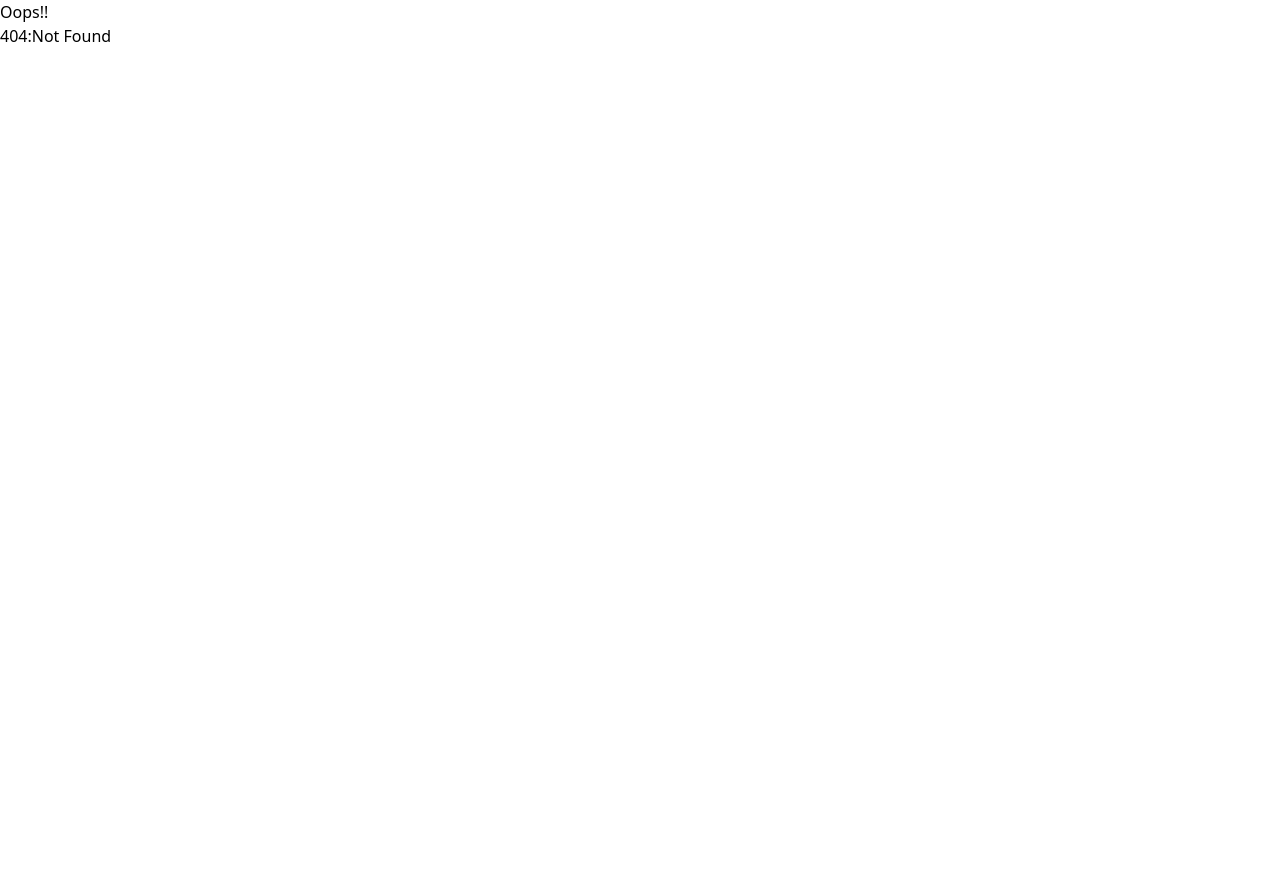
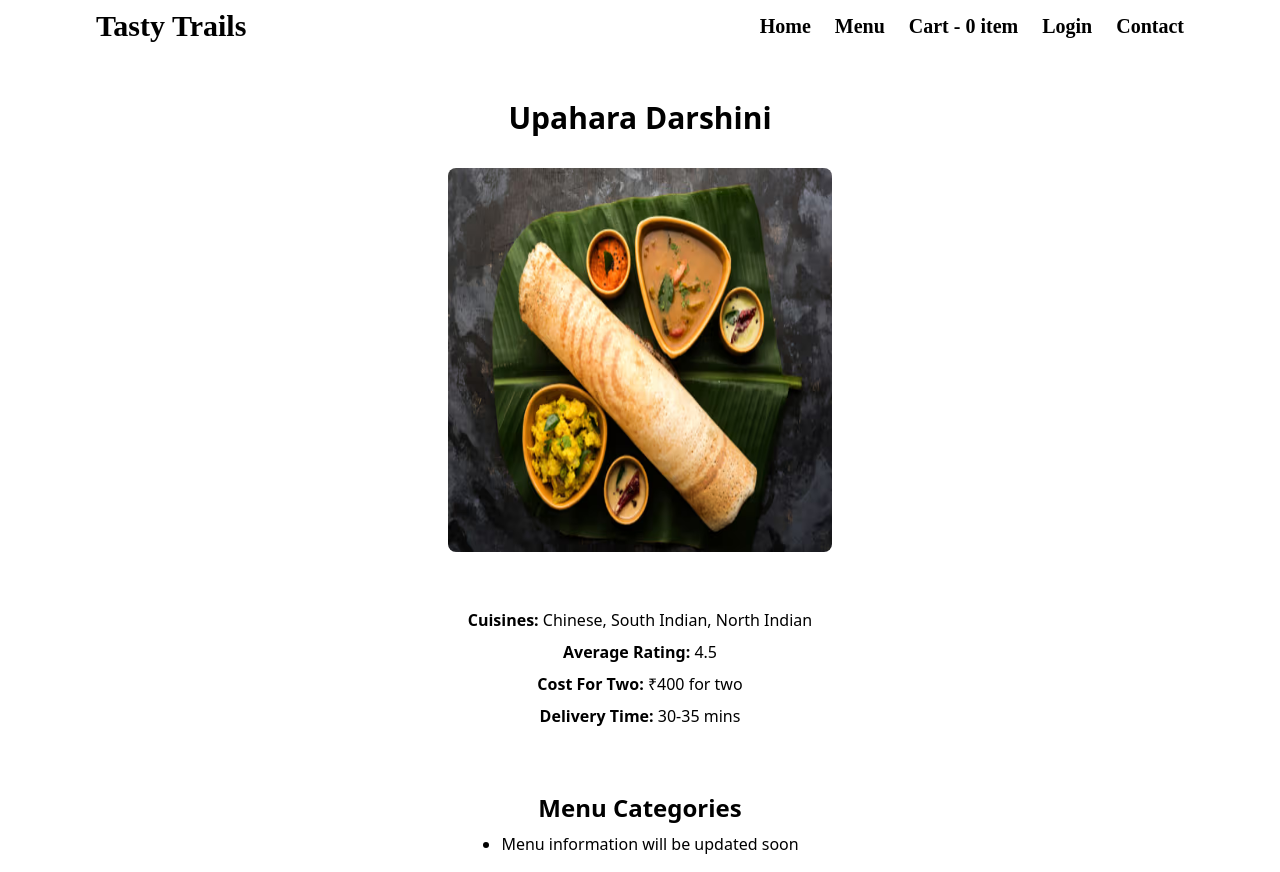
Before and after one commit to Deeksha1502/FoodApp, a React (Vite) app: page /restaurant/102324 in a window 1280 px wide. Before the commit this address had no page. Before the commit the page ends 800 px from the top, so only its background shows below. Built offline with nearby package versions, Linux system fonts and the light colour scheme; a web font is replaced by a local one.

Commit message:
feat/Restaurantdetails

```diff
--- a/src/Router1.js
+++ b/src/Router1.js
@@ -11,6 +11,7 @@ import {
 } from "./components";
 
 import { resMenu } from "./utils/mockMenu";
+import { RestaurantDetails } from "./components/RestaurantDetails";
 
 const AppLayout = () => {
   return (
@@ -46,6 +47,10 @@ export const appRouter = createBrowserRouter([
         path: "/login",
         element: <Login />,
       },
+      {
+        path:"/restaurant/:id",
+        element:<RestaurantDetails />
+      }
     ],
     errorElement: <ErrorDisplay />,
   },
--- a/src/components/RestaurantCard.js
+++ b/src/components/RestaurantCard.js
@@ -1,7 +1,10 @@
+import { Link } from 'react-router-dom';
+
 export const RestaurantCard = (props) => {
   const { resList } = props;
 
   return (
+    <Link to={`/restaurant/${resList.id}`} className="block">
     <div className="m-8 p-4 w-[250px] border-1 border-blue-700 bg-white rounded-lg hover:bg-purple-100 shadow-lg">
       <img
         className="rounded-md h-56 w-full"
@@ -29,5 +32,6 @@ export const RestaurantCard = (props) => {
         </h4>
       </div>
     </div>
+    </Link>
   );
 };
--- /dev/null
+++ b/src/components/RestaurantDetails.jsx
@@ -0,0 +1,51 @@
+// RestaurantDetails.jsx
+import React from "react";
+import { useParams } from "react-router-dom";
+import { useProducts } from "../context/ContextItems";
+
+export const RestaurantDetails = () => {
+  const { id } = useParams();
+  const { listOfRestaurants } = useProducts();
+
+  const restaurant = listOfRestaurants.find((res) => res.id === id);
+
+  if (!restaurant) {
+    return <div>Restaurant not found</div>;
+  }
+
+  return (
+    <div className="container mx-auto p-4 flex item-center flex-col justify-center text-center md:justify-center md:items-center">
+      <h1 className="text-3xl font-bold m-8">{restaurant.name}</h1>
+      <img
+        src={restaurant.cloudinaryImageId}
+        alt={restaurant.name}
+        className="h-96 w-96 mb-4 rounded-lg md:items-center flex md:justify-center"
+      />
+      <div className="p-8">
+        <p className="m-2">
+          <strong>Cuisines:</strong> {restaurant.cuisines.join(", ")}
+        </p>
+        <p className="m-2">
+          <strong>Average Rating:</strong> {restaurant.avgRating}
+        </p>
+        <p className="m-2">
+          <strong>Cost For Two:</strong> {restaurant.costForTwo}
+        </p>
+        <p className="m-2">
+          <strong>Delivery Time:</strong> {restaurant.sla.slaString}
+        </p>
+      </div>
+
+      <h2 className="text-2xl font-bold mt-6 mb-2">Menu Categories</h2>
+      <ul className="list-disc pl-5">
+        {restaurant.menu && restaurant.menu.items ? (
+          Object.values(restaurant.menu.items).map((item) => (
+            <li key={item.id}>{item.category}</li>
+          ))
+        ) : (
+          <li>Menu information will be updated soon</li>
+        )}
+      </ul>
+    </div>
+  );
+};
--- a/src/components/index.js
+++ b/src/components/index.js
@@ -6,3 +6,4 @@ export * from "./Error";
 export * from "./RestaurantMenuList";
 export * from "./NewBodyPage";
 export * from "./Cart";
+export * from "./RestaurantDetails";
--- a/src/utils/mockData.js
+++ b/src/utils/mockData.js
@@ -101,7 +101,7 @@ export const resList = [
     },
   },
   {
-    id: "146304",
+    id: "16304",
     name: "A2B - Adyar Ananda Bhavan",
     cloudinaryImageId: ab,
     locality: "Victoria Road",
@@ -151,7 +151,7 @@ export const resList = [
   },
 
   {
-    id: "8766",
+    id: "11551",
     name: "Theobroma",
     cloudinaryImageId: theobroma,
     locality: "Richmond Town",
@@ -177,7 +177,7 @@ export const resList = [
   },
 
   {
-    id: "30531",
+    id: "15199",
     name: "Hotel Empire",
     cloudinaryImageId: empire,
     locality: "Brigade Road",
@@ -228,7 +228,7 @@ export const resList = [
   },
 
   {
-    id: "77949",
+    id: "15190",
     name: "Burger King",
     cloudinaryImageId: burgerking,
     locality: "Gandhi Bazar",
@@ -276,7 +276,7 @@ export const resList = [
   },
 
   {
-    id: "3369",
+    id: "33699",
     name: "Truffles",
     cloudinaryImageId: truffles,
     locality: "St. Marks Road",
@@ -312,7 +312,7 @@ export const resList = [
   },
 
   {
-    id: "4046",
+    id: "15015",
     name: "Hari Super Sandwich",
 
     cloudinaryImageId: hariSuper,
--- a/src/utils/mockMenu.js
+++ b/src/utils/mockMenu.js
@@ -27,7 +27,7 @@ import empireseconddish from "../assets/dishes/empireseconddish.png";
 
 export const resMenu = [
   {
-    restaurantId: "159159",
+    restaurantId: "69876",
 
     id: "1",
     restaurantName: "Subway",
@@ -63,7 +63,7 @@ export const resMenu = [
   },
 
   {
-    restaurantId: "151978",
+    restaurantId: "43836",
 
     id: "2",
     restaurantName: "McD",
@@ -101,7 +101,7 @@ export const resMenu = [
   },
 
   {
-    restaurantId: "151971",
+    restaurantId: "16073",
 
     id: "3",
     restaurantName: "California Burrito",
@@ -137,7 +137,7 @@ export const resMenu = [
   },
 
   {
-    restaurantId: "151972",
+    restaurantId: "16304",
 
     id: "4",
     restaurantName: "A2B",
@@ -173,7 +173,7 @@ export const resMenu = [
   },
 
   {
-    restaurantId: "151978",
+    restaurantId: "11551",
 
     id: "5",
     restaurantName: "Theobroma",
@@ -190,7 +190,7 @@ export const resMenu = [
   },
 
   {
-    restaurantId: "151979",
+    restaurantId: "15199",
 
     id: "6",
     restaurantName: "Hotel Empire",
@@ -207,7 +207,7 @@ export const resMenu = [
   },
 
   {
-    restaurantId: "151980",
+    restaurantId: "15190",
 
     id: "7",
     restaurantName: "Burger King",
@@ -222,9 +222,9 @@ export const resMenu = [
   },
 
   {
-    restaurantId: "151978",
+    restaurantId: "33699",
 
-    id: "5",
+    id: "8",
     restaurantName: "Truffles",
     firstItem: "Caesar salad",
     firstDescription: "Dark chocolate ganache with chocolate sponge.",
```
